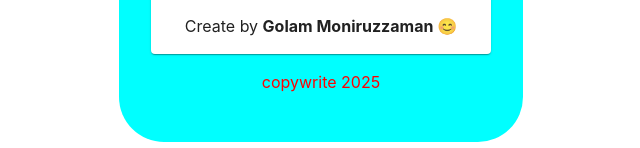
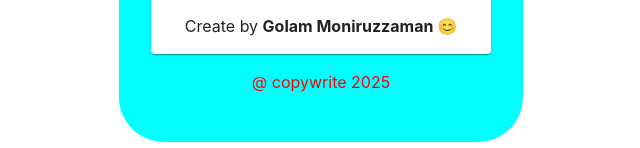
Before and after one commit to shuvo-036/weather, a React (Vite) app: page / in a window 1280 px wide. Shown: the part 649-797 px from the top of the page, without its empty margins (319-959 px from the left). Built offline with nearby package versions, Linux system fonts and the light colour scheme.

Commit message:
Update weather.jsx

```diff
--- a/src/weather.jsx
+++ b/src/weather.jsx
@@ -25,7 +25,7 @@ let updateinfo=(newinfo)=>{
       <Infobox info={weatherinfo}/>
 
       </div>
-     <p style={{color:"red"}}>copywrite 2025</p>
+     <p style={{color:"red"}}>@ copywrite 2025</p>
       </>
 
 
```
